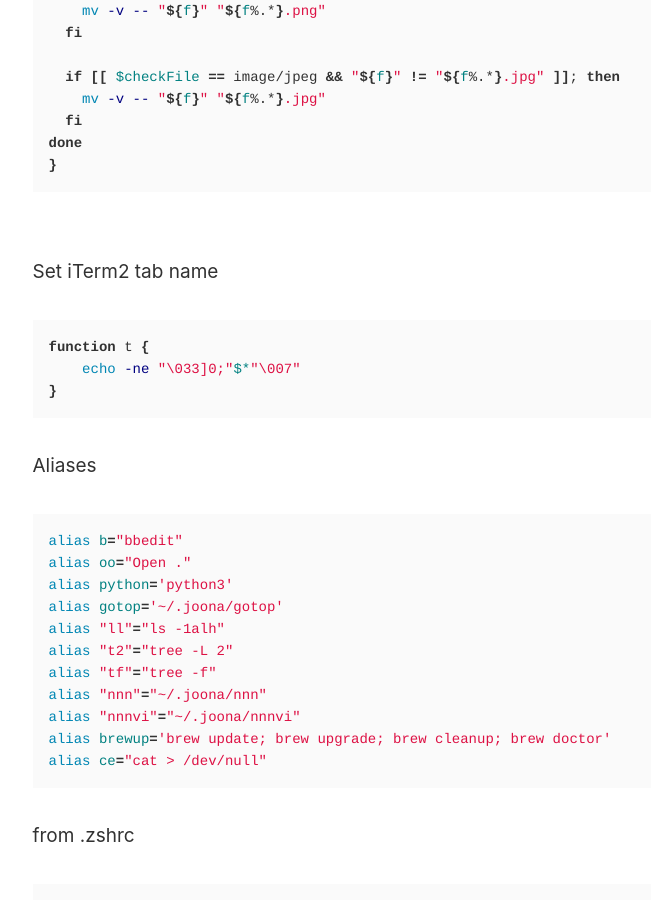
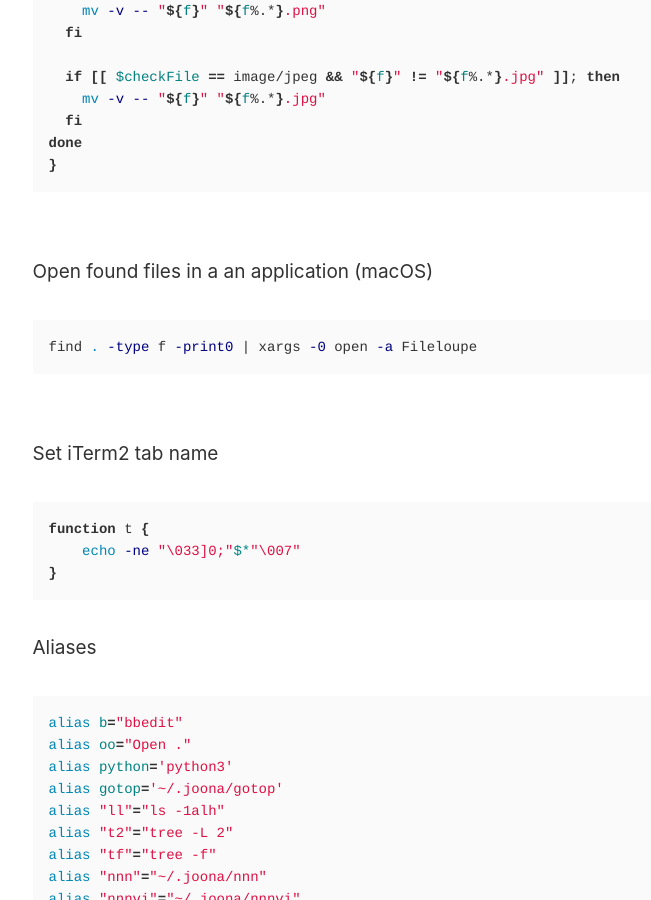
Before and after one commit to joonakeskitalo/joonakeskitalo.github.io, a Jekyll site: the page built from _posts/2019-08-01-Shell-snippets.md, in a window 1280 px wide and 900 px high, scrolled down 1401 px. Shown: the whole window, without its empty margins (261-912 px from the left). Built offline with Jekyll 4.4.1, drawn with Linux system fonts in a browser that asks for light colours.

Commit message:
Update 2019-08-01-Shell-snippets.md

````diff
--- a/_posts/2019-08-01-Shell-snippets.md
+++ b/_posts/2019-08-01-Shell-snippets.md
@@ -68,6 +68,13 @@ checkFile=$(file -b --mime-type "$f")
   fi
 done
 }
+```
+<br/>
+
+Open found files in a an application (macOS)
+
+```sh
+find . -type f -print0 | xargs -0 open -a Fileloupe
 ```
 <br/>
 
@@ -181,6 +188,9 @@ f() {
 }
 
 ```
+
+
+
 <br/>
 Convert gifs to h264 mp4
 
````
